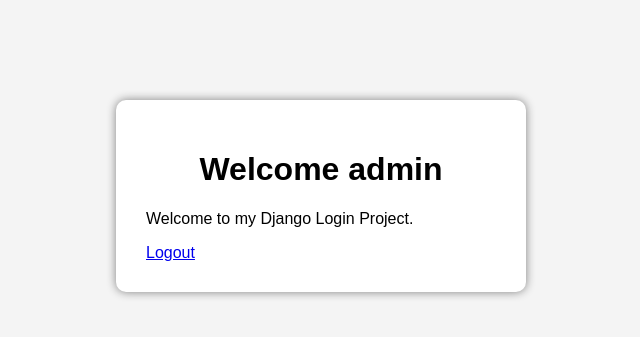
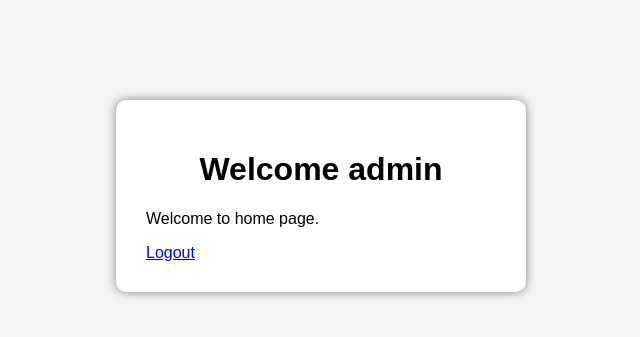
Before and after one commit to kokilasuresh12/LoginProject, a Django app: page /home/ in a window 1280 px wide. Shown: the top 337 px of the page, without its empty margins (319-959 px from the left). Run offline with Django 5.2, Linux system fonts and the light colour scheme; a user stored in the database is signed in.

Commit message:
Update home page

```diff
--- a/templates/home.html
+++ b/templates/home.html
@@ -8,7 +8,7 @@
     <div class="container">
       <h1>Welcome {{ request.user.username }}</h1>
 
-      <p>Welcome to my Django Login Project.</p>
+      <p>Welcome to home page.</p>
 
       <a href="/logout/"> Logout </a>
     </div>
```
